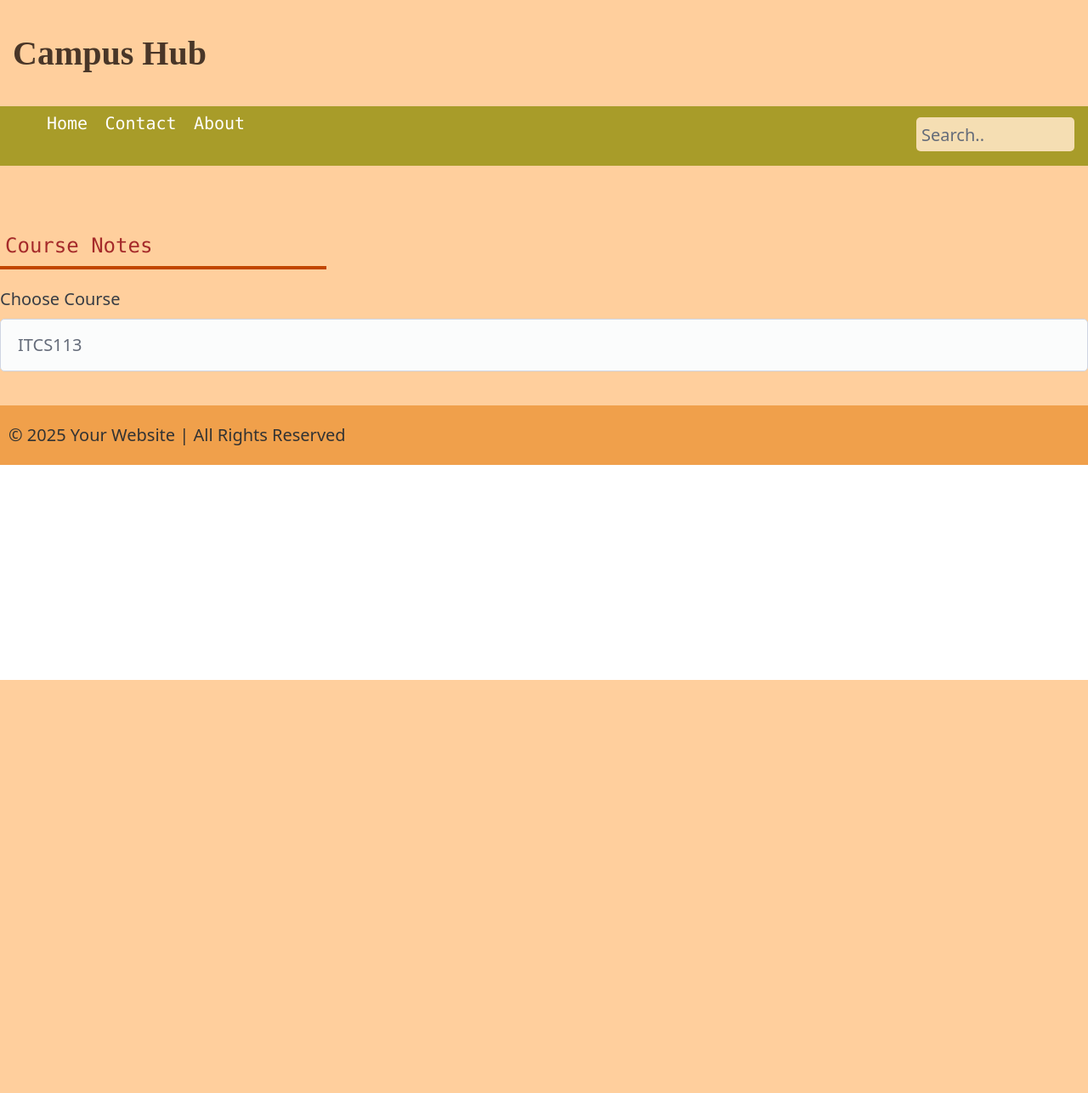
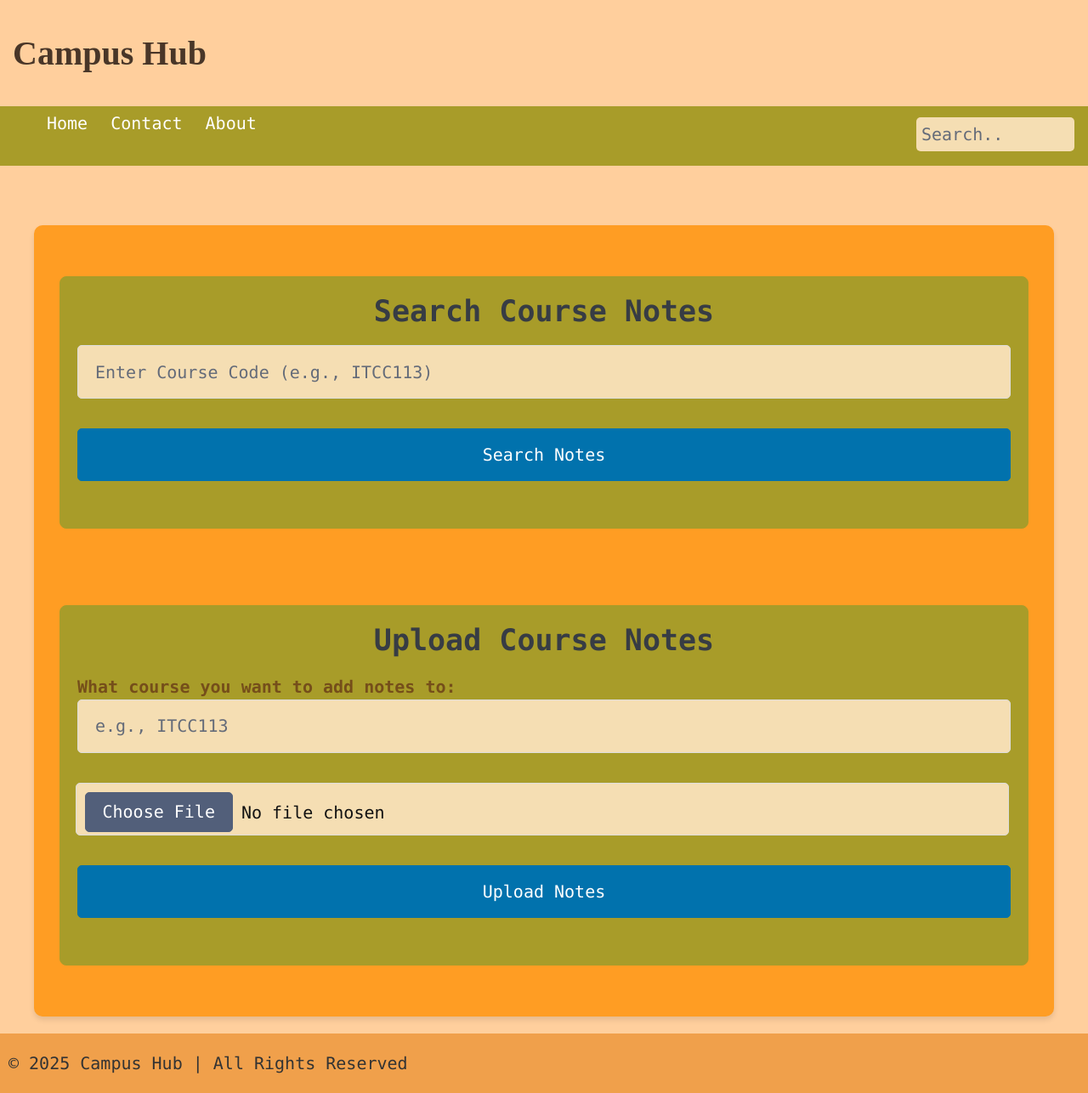
Before and after one commit to BayanAsmawi/itcs333_project, a PHP site: page /index4.html in a window 1280 px wide. Shown: the whole page at 85% size. Before the commit the page ends 800 px from the top, so only its background shows below. Run offline with PHP 8.4, Linux system fonts and the light colour scheme; some libraries are stand-ins or nearby versions.

Commit message:
update main and course note page

```diff
--- a/components/index.html
+++ b/components/index.html
@@ -53,7 +53,7 @@
   </div>
 </main>
 <footer class="footer">
-    &copy; 2025 Your Website | All Rights Reserved
+    &copy; 2025 Campus Hub | All Rights Reserved
 
 </footer>
 </body>
--- a/components/style.css
+++ b/components/style.css
@@ -2,6 +2,7 @@
 body {
     background-color: #FFCF9D;
     padding-top: 30px;
+    font-family: Monaco;
 }
 h1 {
     margin: 5px;
--- a/course-notes/index4.html
+++ b/course-notes/index4.html
@@ -27,15 +27,46 @@
           </ul>
     </header><br>
     <main>
-     <section class="sec">Course Notes</section>
-     <div class="choose">
-        <label for="course">Choose Course </label>
-       <span><input id="course" type="text" placeholder="ITCS113"></span>
-     </div>
+        <!DOCTYPE html>
+        <html lang="en">
+        <head>
+            <meta charset="UTF-8">
+            <meta name="viewport" content="width=device-width, initial-scale=1.0">
+            <title>Campus Hub - Course Notes</title>
+            <link rel="stylesheet" href="course-notes.css">
+        </head>
+        <body>
+            <div class="container">
+                <div class="search-section">
+                    <h2 style="font-family: Monaco;">Search Course Notes</h2>
+                    <form id="search-form">
+                        <input type="text" id="course-code" name="course-code" placeholder="Enter Course Code (e.g., ITCC113)" required>
+                        <button type="submit">Search Notes</button>
+                    </form>
+                    <div id="search-results">
+                        <!-- Search results will show here -->
+                    </div>
+                </div>
+
+                <div class="upload-section">
+                    <h2 style="font-family: Monaco;">Upload Course Notes</h2>
+                    <span>What course you want to add notes to: </span>
+                    <form id="upload-form" enctype="multipart/form-data">
+                        <input type="text" id="upload-course-code" name="upload-course-code" placeholder="e.g., ITCC113" required>
+                        <input type="file" id="notes-file" name="notes-file" accept=".pdf,.docx,.png,.jpg,.jpeg,.gif" required>
+                        <button type="submit">Upload Notes</button>
+                    </form>
+                    <div id="upload-status">
+                        <!-- Upload status messages will show here -->
+                    </div>
+                </div>
+            </div>
+        </body>
+        </html>
 
     </main>
     <footer class="footer">
-        &copy; 2025 Your Website | All Rights Reserved
+        &copy; 2025 Campus Hub | All Rights Reserved
 
     </footer>
 </body>
--- a/course-notes/style4.css
+++ b/course-notes/style4.css
@@ -2,6 +2,7 @@
 body {
   background-color: #FFCF9D;
   padding-top: 30px;
+  font-family: Monaco;
 }
 h1 {
   margin: 5px;
@@ -45,8 +46,71 @@ li a:hover {
   border-bottom: 4px solid #C14600;
 
 }
-.course {
-  width: 10px;
+
+.container {
+  background-color: #FF9D23;
+  border-radius: 10px;
+  box-shadow: 0 4px 6px rgba(0, 0, 0, 0.1);
+  width: 100%;
+  max-width: 600px;
+  padding: 30px;
+  display: flex;
+  flex-direction: column;
+  gap: 30px;
+}
+
+.search-section, .upload-section {
+  background-color: #A89C29;
+  border-radius: 8px;
+  padding: 20px;
+  border: 1px solid #A89C29;
+  margin: 30px;
+}
+
+h2 {
+  color: #333;
+  margin-bottom: 15px;
+  text-align: center;
+}
+span {
+  color: #754E1A;
+  font-weight: bold;
+}
+form {
+  display: flex;
+  flex-direction: column;
+  gap: 15px;
+}
+
+input[type="text"], input[type="file"] {
+  padding: 10px;
+  border: 1px solid #ddd;
+  border-radius: 5px;
+  background-color: wheat;
+  color: #111;
+}
+
+button {
+  padding: 10px 15px;
+  background-color: #007bff;
+  color: white;
+  border: none;
+  border-radius: 5px;
+  cursor: pointer;
+  transition: background-color 0.3s ease;
+}
+
+button:hover {
+  background-color: #0056b3;
+}
+
+#search-results, #upload-status {
+  margin-top: 15px;
+  text-align: center;
+  color: #666;
+}
+#notes-file {
+  background-color: wheat;
 }
   main {
     padding-bottom:10px ;
```
